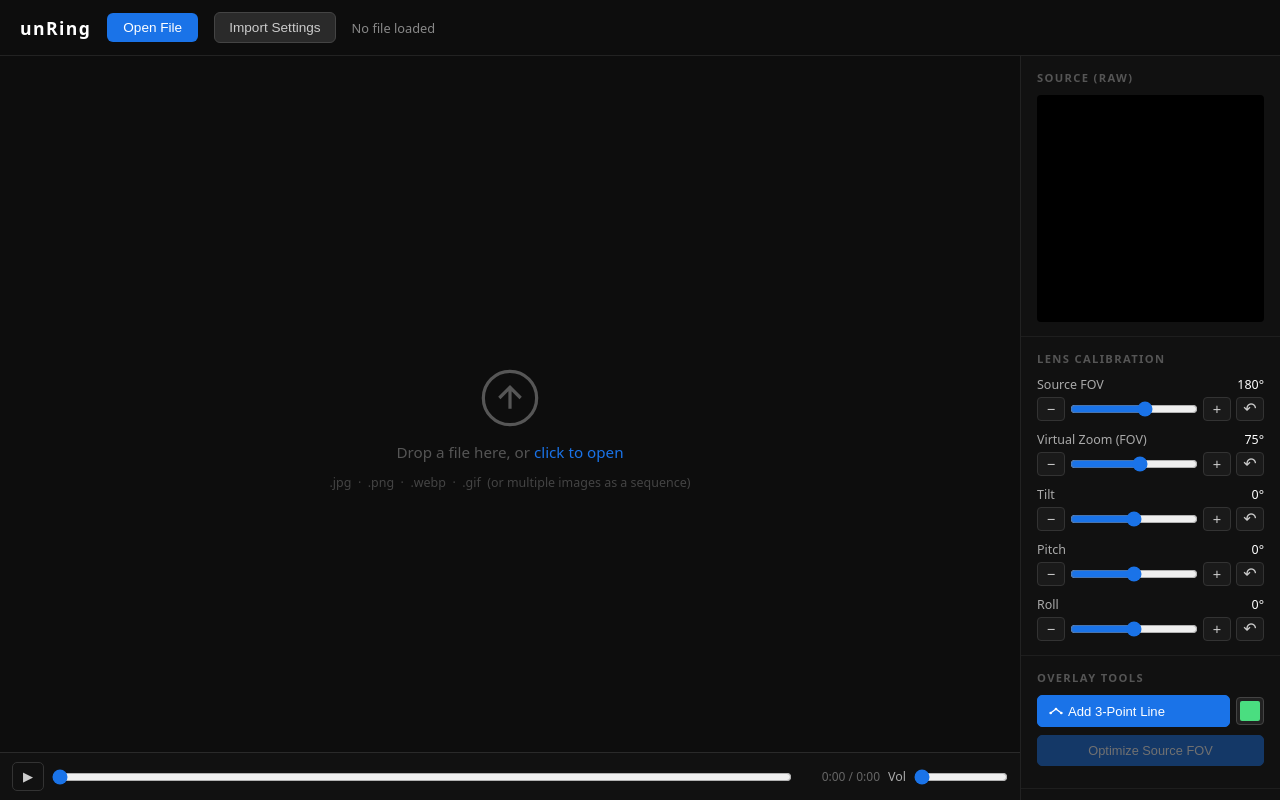
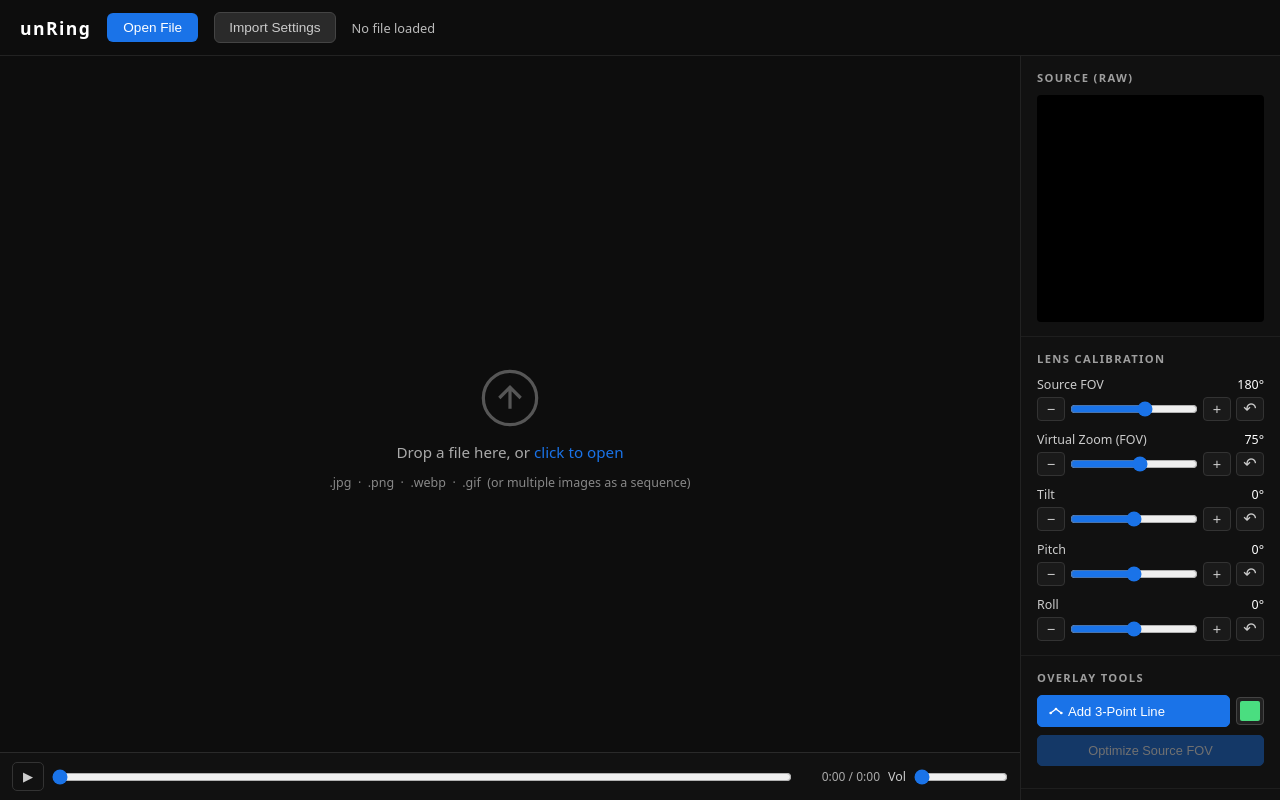
Before and after one commit to RunaR-Apps/unRing, a website built with Vite: page index.html in a window 1280 px wide. Built offline with nearby package versions, Linux system fonts and the light colour scheme.

Commit message:
Better colors for the text

```diff
--- a/index.html
+++ b/index.html
@@ -64,7 +64,7 @@
 
     #filename {
       font-size: 0.8rem;
-      color: #888;
+      color: #bbb;
       max-width: 300px;
       white-space: nowrap;
       overflow: hidden;
@@ -108,7 +108,7 @@
     #drop-overlay svg { opacity: 0.3; }
 
     #drop-overlay p {
-      color: #555;
+      color: #aaa;
       font-size: 0.95rem;
       pointer-events: none;
     }
@@ -161,7 +161,7 @@
       font-weight: 600;
       letter-spacing: 0.12em;
       text-transform: uppercase;
-      color: #555;
+      color: #9e9e9e;
       margin-bottom: 10px;
     }
 
@@ -197,7 +197,7 @@
       display: flex;
       justify-content: space-between;
       font-size: 0.78rem;
-      color: #aaa;
+      color: #ccc;
     }
 
     .slider-label span { color: #fff; font-variant-numeric: tabular-nums; }
@@ -291,7 +291,7 @@
 
     #time-label {
       font-size: 0.75rem;
-      color: #666;
+      color: #aaa;
       white-space: nowrap;
       min-width: 80px;
       text-align: right;
@@ -305,7 +305,7 @@
       flex: 0 0 120px;
     }
 
-    #volume-row label { font-size: 0.78rem; color: #aaa; white-space: nowrap; }
+    #volume-row label { font-size: 0.78rem; color: #ccc; white-space: nowrap; }
 
     #vol-slider { flex: 1; accent-color: #1a73e8; cursor: pointer; }
 
@@ -370,7 +370,7 @@
     .marker-grid button.set { border-color: #1a73e8; color: #6ab0ff; }
     .marker-time {
       font-size: 0.75rem;
-      color: #555;
+      color: #aaa;
       font-variant-numeric: tabular-nums;
       text-align: right;
     }
@@ -386,7 +386,7 @@
     }
     #export-status {
       font-size: 0.72rem;
-      color: #666;
+      color: #aaa;
     }
 
     /* ── Overlay Tools ── */
@@ -395,7 +395,7 @@
       font-weight: 700;
       letter-spacing: 0.12em;
       text-transform: uppercase;
-      color: #555;
+      color: #9e9e9e;
       margin-bottom: 2px;
     }
     .tp-sep { border: none; border-top: 1px solid #252525; margin: 2px 0; }
@@ -403,7 +403,7 @@
     .tool-create-btn {
       background: #222;
       border: 1px solid #3a3a3a;
-      color: #bbb;
+      color: #ccc;
       border-radius: 5px;
       padding: 7px 10px;
       font-size: 0.82rem;
@@ -491,7 +491,7 @@
           <path d="M12 8v8M8 12l4-4 4 4"/>
         </svg>
         <p>Drop a file here, or <span id="drop-open">click to open</span></p>
-        <p style="font-size:0.78rem; color:#444;">.jpg &nbsp;·&nbsp; .png &nbsp;·&nbsp; .webp &nbsp;·&nbsp; .gif &nbsp;(or multiple images as a sequence)</p>
+        <p style="font-size:0.78rem; color:#888;">.jpg &nbsp;·&nbsp; .png &nbsp;·&nbsp; .webp &nbsp;·&nbsp; .gif &nbsp;(or multiple images as a sequence)</p>
       </div>
 
       <div id="transport">
```
